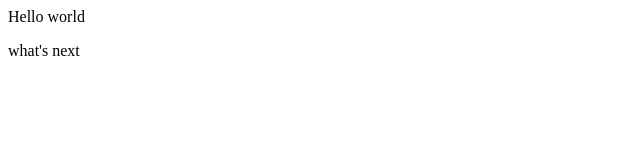
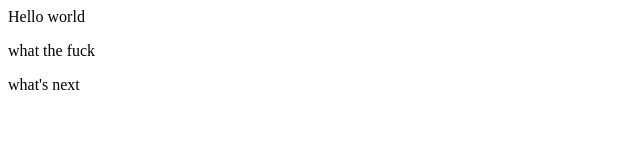
Before and after one commit to xiaokenny/hello-world, a plain HTML site: page index.html in a window 1280 px wide. Shown: the whole page, without its empty margins (0-640 px from the left). Drawn offline with Linux system fonts and the light colour scheme.

Commit message:
added bs

```diff
--- a/index.html
+++ b/index.html
@@ -1,2 +1,3 @@
 <p>Hello world</p>
+<p>what the fuck</p>
 <p> what's next</p>
```
